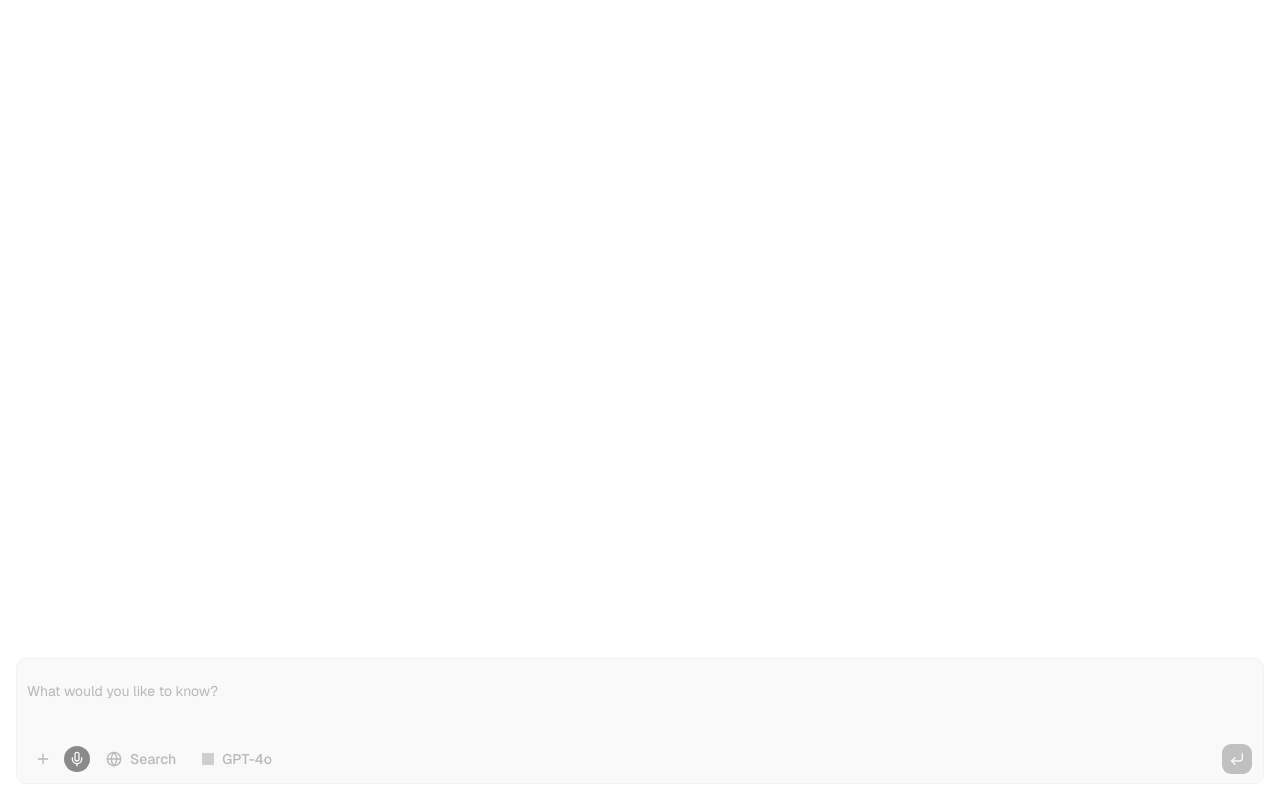
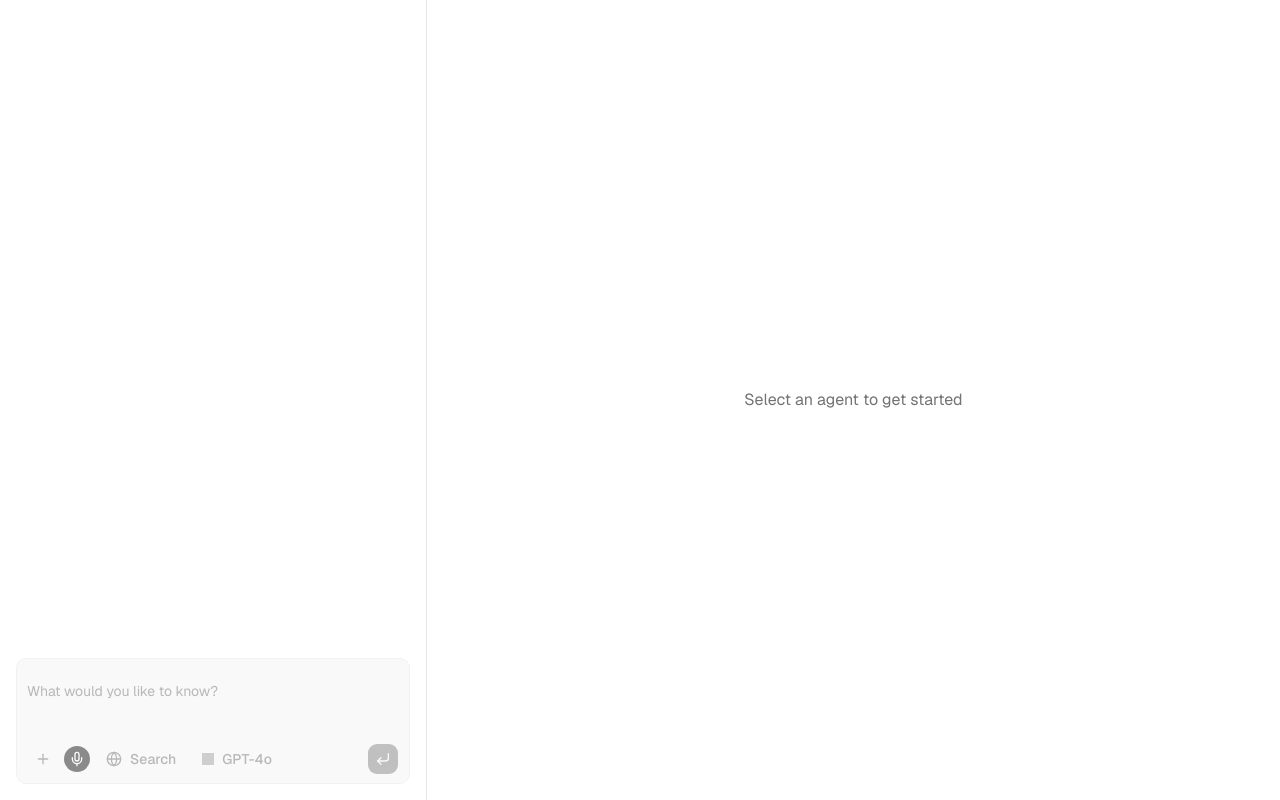
Before and after one commit to daniel-dihardja/flockscript, a Next.js app in the folder apps/web/: page /ai in a window 1280 px wide. Built offline with nearby package versions, Linux system fonts and the light colour scheme; grey boxes are pictures that could not be loaded.

Commit message:
add layout

```diff
--- a/apps/web/app/ai/agent-thread.tsx
+++ b/apps/web/app/ai/agent-thread.tsx
@@ -236,7 +236,7 @@ export const AgentThread = () => {
   );
 
   return (
-    <div className="flex h-screen flex-col overflow-hidden">
+    <div className="flex h-full flex-col overflow-hidden">
       <Conversation>
         <ConversationContent>
           {messages.map((message) => (
--- a/apps/web/app/ai/page.tsx
+++ b/apps/web/app/ai/page.tsx
@@ -1,5 +1,14 @@
 import { AgentThread } from "./agent-thread";
 
 export default function Page() {
-  return <AgentThread />;
+  return (
+    <div className="flex h-screen overflow-hidden">
+      <div className="w-1/3 border-r">
+        <AgentThread />
+      </div>
+      <div className="flex w-2/3 items-center justify-center text-muted-foreground">
+        <p>Select an agent to get started</p>
+      </div>
+    </div>
+  );
 }
```
